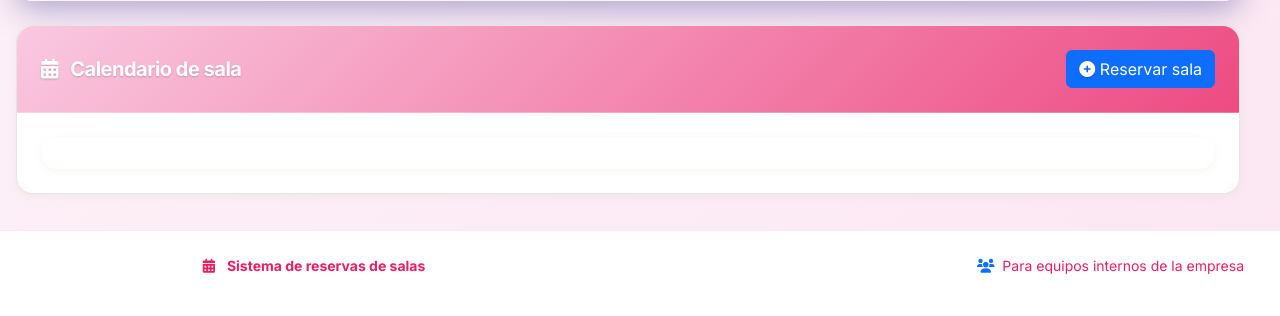
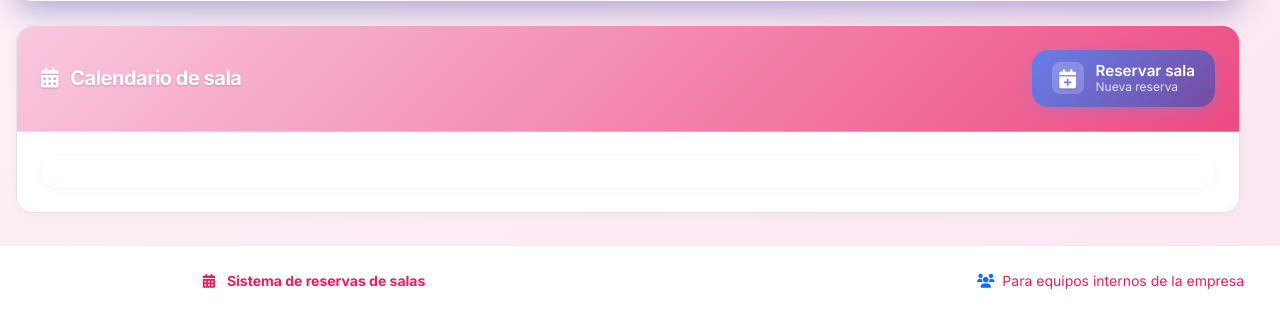
Before and after one commit to soporteSaipe/calendario-django, a Django app: page /calendario/ in a window 1280 px wide. Shown: the part 499-815 px from the top of the page. Before the commit the page ends 773 px from the top, so only its background shows below. Run offline with Django 5.2, Linux system fonts and the light colour scheme; the visitor is signed in with stand-in values (Sample User, id 1); data that the repository does not hold is empty; some libraries are stand-ins or nearby versions.

Commit message:
fix mis reservas general

```diff
--- a/calendario/templates/calendario/calendario.html
+++ b/calendario/templates/calendario/calendario.html
@@ -53,9 +53,16 @@
                     <span id="salaTitulo">Calendario de sala</span>
                 </h4>
                 {% if user.is_authenticated %}
-                <button type="button" class="btn btn-primary" id="abrirModalReserva">
-                    <i class="fas fa-plus-circle"></i>
-                    Reservar sala
+                <button type="button" class="btn-reserva-elegant" id="abrirModalReserva">
+                    <div class="btn-reserva-content">
+                        <div class="btn-reserva-icon">
+                            <i class="fas fa-calendar-plus"></i>
+                        </div>
+                        <div class="btn-reserva-text">
+                            <span class="btn-reserva-title">Reservar sala</span>
+                            <span class="btn-reserva-subtitle">Nueva reserva</span>
+                        </div>
+                    </div>
                 </button>
                 {% endif %}
             </div>
@@ -135,9 +142,13 @@
                 </form>
             </div>
             <div class="modal-footer">
-                <button type="button" class="btn btn-secondary" data-bs-dismiss="modal">Cancelar</button>
-                <button type="button" class="btn btn-primary" id="btnCrearReserva" onclick="crearReserva()">
-                    Crear Reserva
+                <button type="button" class="btn-modal btn-modal-cancel" data-bs-dismiss="modal">
+                    <i class="fas fa-times"></i>
+                    <span>Cancelar</span>
+                </button>
+                <button type="button" class="btn-modal btn-modal-primary" id="btnCrearReserva" onclick="crearReserva()">
+                    <i class="fas fa-plus-circle"></i>
+                    <span>Crear Reserva</span>
                 </button>
             </div>
         </div>
--- a/calendario/views.py
+++ b/calendario/views.py
@@ -261,9 +261,29 @@ def eliminar_reserva(request, reserva_id):
     reserva = get_object_or_404(Reserva, id=reserva_id, usuario=request.user)
 
     if request.method == 'POST':
-        reserva.delete()
-        messages.success(request, 'Reserva eliminada exitosamente.')
-        return redirect('calendario:mis_reservas')
+        # Verificar si es una petición AJAX
+        is_ajax = request.headers.get('X-Requested-With') == 'XMLHttpRequest'
+
+        try:
+            reserva.delete()
+
+            if is_ajax:
+                return JsonResponse({
+                    'success': True,
+                    'message': 'Reserva eliminada exitosamente.'
+                })
+            else:
+                messages.success(request, 'Reserva eliminada exitosamente.')
+                return redirect('calendario:mis_reservas')
+        except Exception as e:
+            if is_ajax:
+                return JsonResponse({
+                    'success': False,
+                    'message': 'Error al eliminar la reserva.'
+                }, status=500)
+            else:
+                messages.error(request, 'Error al eliminar la reserva.')
+                return redirect('calendario:mis_reservas')
 
     return render(request, 'calendario/eliminar_reserva.html', {'reserva': reserva})
 
--- a/static/css/spring-theme/components.css
+++ b/static/css/spring-theme/components.css
@@ -197,6 +197,205 @@
   background: linear-gradient(135deg, #D32F2F 0%, var(--danger-spring) 100%);
   transform: translateY(-1px);
   box-shadow: 0 2px 8px rgba(244, 67, 54, 0.15);
+}
+
+.btn-warning-modern {
+  background: linear-gradient(135deg, #FF9800 0%, #FFC107 100%);
+  border: 2px solid #FF9800;
+  color: #fff;
+}
+
+.btn-warning-modern:hover {
+  background: linear-gradient(135deg, #FFC107 0%, #FF9800 100%);
+  transform: translateY(-1px);
+  box-shadow: 0 2px 8px rgba(255, 152, 0, 0.15);
+  color: #fff;
+}
+
+.btn-warning-modern:active {
+  transform: translateY(0);
+  box-shadow: 0 1px 4px rgba(0, 0, 0, 0.1);
+}
+
+/* Botón de Reserva Elegante */
+.btn-reserva-elegant {
+  background: linear-gradient(135deg, #667eea 0%, #764ba2 100%);
+  border: none;
+  border-radius: 16px;
+  padding: 0;
+  color: white;
+  font-weight: 600;
+  transition: all 0.3s cubic-bezier(0.4, 0, 0.2, 1);
+  box-shadow: 0 4px 15px rgba(102, 126, 234, 0.3);
+  overflow: hidden;
+  position: relative;
+}
+
+.btn-reserva-elegant:hover {
+  transform: translateY(-2px);
+  box-shadow: 0 8px 25px rgba(102, 126, 234, 0.4);
+  background: linear-gradient(135deg, #764ba2 0%, #667eea 100%);
+}
+
+.btn-reserva-elegant:active {
+  transform: translateY(0);
+  box-shadow: 0 4px 15px rgba(102, 126, 234, 0.3);
+}
+
+.btn-reserva-content {
+  display: flex;
+  align-items: center;
+  padding: 12px 20px;
+  gap: 12px;
+}
+
+.btn-reserva-icon {
+  font-size: 1.2rem;
+  display: flex;
+  align-items: center;
+  justify-content: center;
+  width: 32px;
+  height: 32px;
+  background: rgba(255, 255, 255, 0.2);
+  border-radius: 8px;
+  transition: all 0.3s ease;
+}
+
+.btn-reserva-elegant:hover .btn-reserva-icon {
+  background: rgba(255, 255, 255, 0.3);
+  transform: scale(1.1);
+}
+
+.btn-reserva-text {
+  display: flex;
+  flex-direction: column;
+  align-items: flex-start;
+  line-height: 1.2;
+}
+
+.btn-reserva-title {
+  font-size: 0.95rem;
+  font-weight: 600;
+  margin: 0;
+}
+
+.btn-reserva-subtitle {
+  font-size: 0.75rem;
+  opacity: 0.8;
+  font-weight: 400;
+}
+
+/* Botones de Modal con Colores Saturados */
+.btn-modal {
+  border: none;
+  border-radius: 12px;
+  padding: 12px 24px;
+  font-weight: 600;
+  font-size: 0.9rem;
+  transition: all 0.3s cubic-bezier(0.4, 0, 0.2, 1);
+  display: flex;
+  align-items: center;
+  gap: 8px;
+  position: relative;
+  overflow: hidden;
+}
+
+.btn-modal::before {
+  content: '';
+  position: absolute;
+  top: 0;
+  left: -100%;
+  width: 100%;
+  height: 100%;
+  background: linear-gradient(90deg, transparent, rgba(255, 255, 255, 0.2), transparent);
+  transition: left 0.5s;
+}
+
+.btn-modal:hover::before {
+  left: 100%;
+}
+
+.btn-modal-cancel {
+  background: linear-gradient(135deg, #6c757d 0%, #495057 100%);
+  color: white;
+  box-shadow: 0 4px 12px rgba(108, 117, 125, 0.3);
+}
+
+.btn-modal-cancel:hover {
+  background: linear-gradient(135deg, #495057 0%, #6c757d 100%);
+  transform: translateY(-2px);
+  box-shadow: 0 6px 20px rgba(108, 117, 125, 0.4);
+  color: white;
+}
+
+.btn-modal-primary {
+  background: linear-gradient(135deg, #28a745 0%, #20c997 100%);
+  color: white;
+  box-shadow: 0 4px 12px rgba(40, 167, 69, 0.3);
+}
+
+.btn-modal-primary:hover {
+  background: linear-gradient(135deg, #20c997 0%, #28a745 100%);
+  transform: translateY(-2px);
+  box-shadow: 0 6px 20px rgba(40, 167, 69, 0.4);
+  color: white;
+}
+
+/* Botones de Acción en Tabla */
+.btn-action {
+  border: none;
+  border-radius: 8px;
+  padding: 8px 12px;
+  font-size: 0.85rem;
+  font-weight: 600;
+  transition: all 0.3s cubic-bezier(0.4, 0, 0.2, 1);
+  display: flex;
+  align-items: center;
+  gap: 6px;
+  text-decoration: none;
+  position: relative;
+  overflow: hidden;
+}
+
+.btn-action::before {
+  content: '';
+  position: absolute;
+  top: 0;
+  left: -100%;
+  width: 100%;
+  height: 100%;
+  background: linear-gradient(90deg, transparent, rgba(255, 255, 255, 0.2), transparent);
+  transition: left 0.5s;
+}
+
+.btn-action:hover::before {
+  left: 100%;
+}
+
+.btn-action-edit {
+  background: linear-gradient(135deg, #ffc107 0%, #ff8f00 100%);
+  color: #212529;
+  box-shadow: 0 2px 8px rgba(255, 193, 7, 0.3);
+}
+
+.btn-action-edit:hover {
+  background: linear-gradient(135deg, #ff8f00 0%, #ffc107 100%);
+  transform: translateY(-1px);
+  box-shadow: 0 4px 12px rgba(255, 193, 7, 0.4);
+  color: #212529;
+}
+
+.btn-action-delete {
+  background: linear-gradient(135deg, #dc3545 0%, #c82333 100%);
+  color: white;
+  box-shadow: 0 2px 8px rgba(220, 53, 69, 0.3);
+}
+
+.btn-action-delete:hover {
+  background: linear-gradient(135deg, #c82333 0%, #dc3545 100%);
+  transform: translateY(-1px);
+  box-shadow: 0 4px 12px rgba(220, 53, 69, 0.4);
+  color: white;
 }
 
 .form-control-modern,
```
Also changed, not shown: calendario/templates/calendario/mis_reservas.html (+20 -13 lines), static/js/mis-reservas.js (+109 -14 lines).
